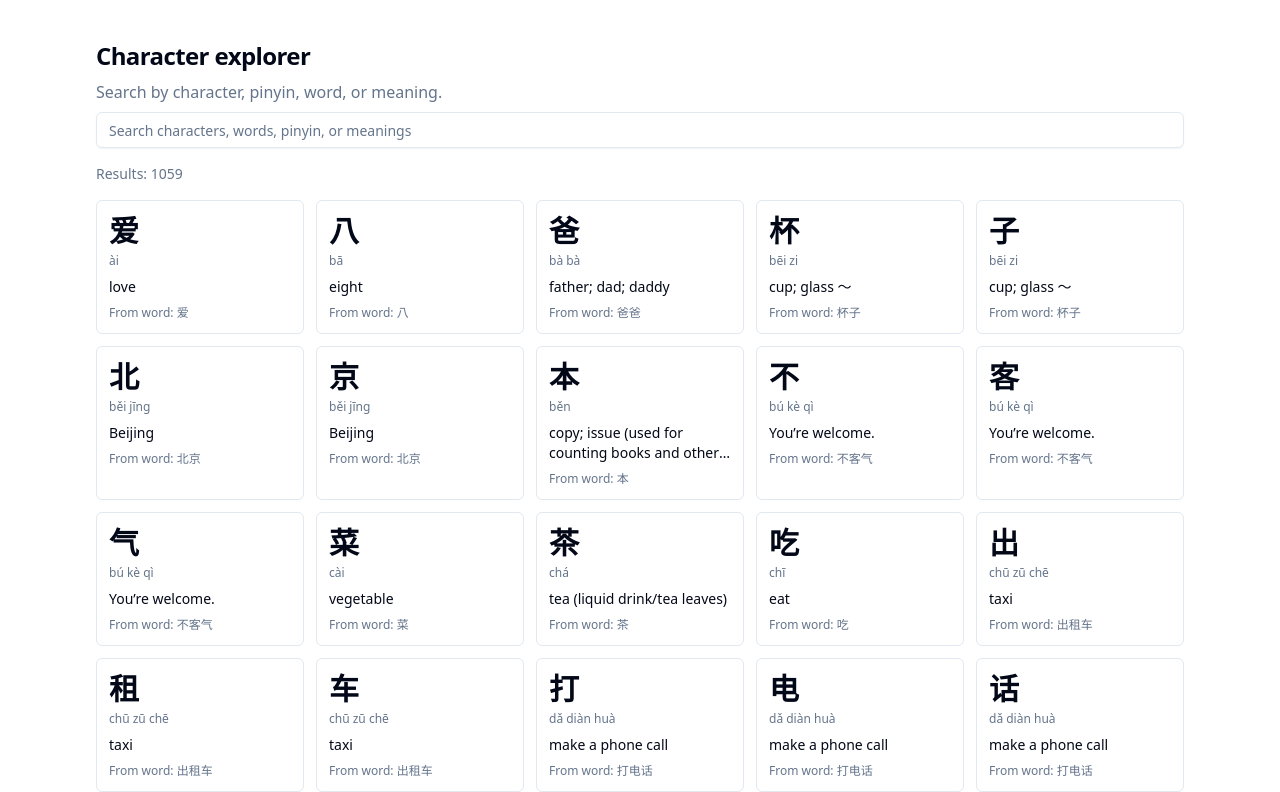
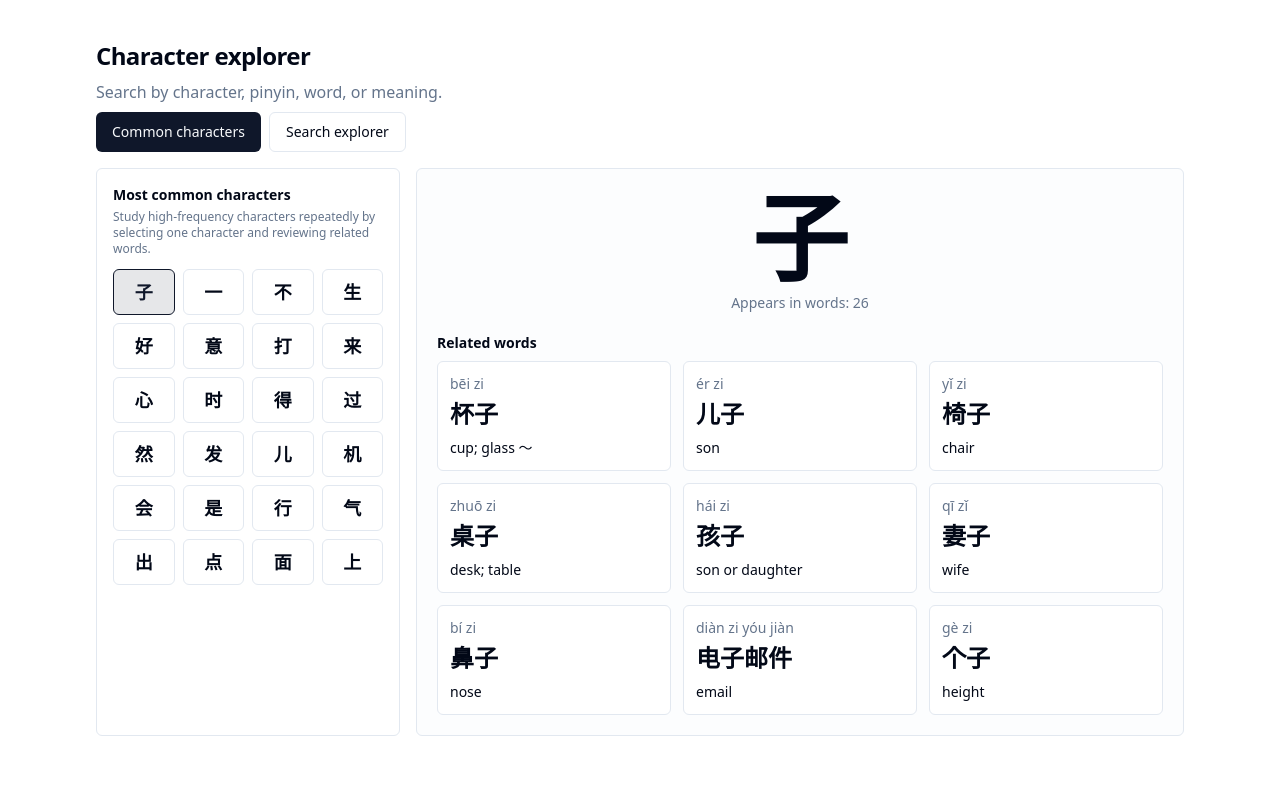
Before and after one commit to karamokoisrael/hsk-index, a Next.js app: page /en in a window 1280 px wide. Shown: the part 752-1544 px from the top of the page. Built offline with nearby package versions, Linux system fonts and the light colour scheme.

Commit message:
refactor: add labels for character map functionality in English and French locales

```diff
--- a/src/app/[locale]/(auth)/dashboard/character-map/page.tsx
+++ b/src/app/[locale]/(auth)/dashboard/character-map/page.tsx
@@ -17,6 +17,12 @@ const CharacterMapPage = () => {
       >
         <CharacterMap
           labels={{
+            viewCommon: t('view_common'),
+            viewExplorer: t('view_explorer'),
+            commonCharacters: t('common_characters'),
+            commonHint: t('common_hint'),
+            appearsInWords: t('appears_in_words'),
+            relatedWords: t('related_words'),
             searchPlaceholder: t('search_placeholder'),
             results: t('results'),
             empty: t('empty'),
--- a/src/app/[locale]/(unauth)/page.tsx
+++ b/src/app/[locale]/(unauth)/page.tsx
@@ -74,6 +74,12 @@ const IndexPage = async (props: { params: { locale: string } }) => {
           <div className="mt-4">
             <CharacterMap
               labels={{
+                viewCommon: characterMapT('view_common'),
+                viewExplorer: characterMapT('view_explorer'),
+                commonCharacters: characterMapT('common_characters'),
+                commonHint: characterMapT('common_hint'),
+                appearsInWords: characterMapT('appears_in_words'),
+                relatedWords: characterMapT('related_words'),
                 searchPlaceholder: characterMapT('search_placeholder'),
                 results: characterMapT('results'),
                 empty: characterMapT('empty'),
--- a/src/features/character-map/CharacterMap.tsx
+++ b/src/features/character-map/CharacterMap.tsx
@@ -1,21 +1,68 @@
 'use client';
 
-import { useState } from 'react';
+import { useMemo, useState } from 'react';
 
+import { Button } from '@/components/ui/button';
 import { Input } from '@/components/ui/input';
-import { getCharacterMapItems } from '@/data/hskWords';
+import { getCharacterMapItems, getPrimaryMeaning, hskWords } from '@/data/hskWords';
 
 const characterMapItems = getCharacterMapItems();
+const chineseCharRegex = /[\u4E00-\u9FFF]/;
+
+const commonCharacterEntries = (() => {
+  const map = new Map<string, { count: number; words: typeof hskWords }>();
+
+  for (const word of hskWords) {
+    const seenCharacters = new Set<string>();
+
+    for (const character of word.word) {
+      if (!chineseCharRegex.test(character) || seenCharacters.has(character)) {
+        continue;
+      }
+
+      seenCharacters.add(character);
+
+      const existing = map.get(character);
+      if (existing) {
+        existing.count += 1;
+        existing.words.push(word);
+      } else {
+        map.set(character, {
+          count: 1,
+          words: [word],
+        });
+      }
+    }
+  }
+
+  return [...map.entries()]
+    .map(([character, data]) => ({
+      character,
+      count: data.count,
+      words: data.words,
+    }))
+    .sort((a, b) => b.count - a.count);
+})();
+
+const topCommonCharacterEntries = commonCharacterEntries.slice(0, 24);
 
 export const CharacterMap = (props: {
   labels: {
+    viewCommon: string;
+    viewExplorer: string;
+    commonCharacters: string;
+    commonHint: string;
+    appearsInWords: string;
+    relatedWords: string;
     searchPlaceholder: string;
     results: string;
     empty: string;
     basedOnWord: string;
   };
 }) => {
+  const [view, setView] = useState<'common' | 'explorer'>('common');
   const [query, setQuery] = useState('');
+  const [selectedCharacter, setSelectedCharacter] = useState(topCommonCharacterEntries[0]?.character || '');
 
   const normalizedQuery = query.trim().toLowerCase();
 
@@ -28,8 +75,97 @@ export const CharacterMap = (props: {
     ))
     : characterMapItems;
 
+  const selectedCommonCharacter = useMemo(
+    () => topCommonCharacterEntries.find(item => item.character === selectedCharacter) || topCommonCharacterEntries[0],
+    [selectedCharacter],
+  );
+
+  const relatedWords = useMemo(() => {
+    if (!selectedCommonCharacter) {
+      return [];
+    }
+
+    const byWord = new Map<string, (typeof hskWords)[number]>();
+
+    for (const word of selectedCommonCharacter.words) {
+      if (!byWord.has(word.word)) {
+        byWord.set(word.word, word);
+      }
+    }
+
+    return [...byWord.values()].slice(0, 9);
+  }, [selectedCommonCharacter]);
+
   return (
     <div className="space-y-4">
+      <div className="flex flex-wrap gap-2">
+        <Button type="button" variant={view === 'common' ? 'default' : 'outline'} onClick={() => setView('common')}>
+          {props.labels.viewCommon}
+        </Button>
+
+        <Button type="button" variant={view === 'explorer' ? 'default' : 'outline'} onClick={() => setView('explorer')}>
+          {props.labels.viewExplorer}
+        </Button>
+      </div>
+
+      {view === 'common' && (
+        <div className="grid gap-4 lg:grid-cols-[19rem_1fr]">
+          <aside className="space-y-3 rounded-md border bg-background p-4">
+            <div>
+              <div className="text-sm font-semibold">{props.labels.commonCharacters}</div>
+              <p className="mt-1 text-xs text-muted-foreground">{props.labels.commonHint}</p>
+            </div>
+
+            <div className="grid grid-cols-6 gap-2 lg:grid-cols-4">
+              {topCommonCharacterEntries.map(item => (
+                <button
+                  key={item.character}
+                  type="button"
+                  onClick={() => setSelectedCharacter(item.character)}
+                  className={`rounded-md border px-2 py-2 text-center text-lg font-semibold transition hover:border-primary ${selectedCommonCharacter?.character === item.character ? 'border-primary bg-primary/10 text-primary' : 'bg-background'}`}
+                >
+                  {item.character}
+                </button>
+              ))}
+            </div>
+          </aside>
+
+          <section className="rounded-md border bg-muted/20 p-4 sm:p-5">
+            {!selectedCommonCharacter && (
+              <div className="rounded-md border p-4 text-sm text-muted-foreground">
+                {props.labels.empty}
+              </div>
+            )}
+
+            {selectedCommonCharacter && (
+              <>
+                <div className="text-center">
+                  <div className="text-7xl font-bold leading-none sm:text-8xl">{selectedCommonCharacter.character}</div>
+                  <div className="mt-2 text-sm text-muted-foreground">
+                    {props.labels.appearsInWords}: {selectedCommonCharacter.count}
+                  </div>
+                </div>
+
+                <div className="mt-5 space-y-2">
+                  <div className="text-sm font-semibold">{props.labels.relatedWords}</div>
+                  <div className="grid gap-3 sm:grid-cols-2 xl:grid-cols-3">
+                    {relatedWords.map(word => (
+                      <article key={word.id} className="rounded-md border bg-background p-3">
+                        <div className="text-sm text-muted-foreground">{word.pinyin}</div>
+                        <div className="mt-1 text-2xl font-semibold">{word.word}</div>
+                        <div className="mt-2 text-sm">{getPrimaryMeaning(word)}</div>
+                      </article>
+                    ))}
+                  </div>
+                </div>
+              </>
+            )}
+          </section>
+        </div>
+      )}
+
+      {view === 'explorer' && (
+        <>
           <Input
             value={query}
             onChange={event => setQuery(event.target.value)}
@@ -60,6 +196,8 @@ export const CharacterMap = (props: {
               ))}
             </div>
           )}
+        </>
+      )}
     </div>
   );
 };
--- a/src/locales/en.json
+++ b/src/locales/en.json
@@ -137,6 +137,12 @@
     "title_bar_description": "Browse and search common characters",
     "section_title": "Character explorer",
     "section_description": "Search by character, pinyin, word, or meaning.",
+    "view_common": "Common characters",
+    "view_explorer": "Search explorer",
+    "common_characters": "Most common characters",
+    "common_hint": "Study high-frequency characters repeatedly by selecting one character and reviewing related words.",
+    "appears_in_words": "Appears in words",
+    "related_words": "Related words",
     "search_placeholder": "Search characters, words, pinyin, or meanings",
     "results": "Results",
     "empty": "No character matched your search.",
--- a/src/locales/fr.json
+++ b/src/locales/fr.json
@@ -137,6 +137,12 @@
     "title_bar_description": "Parcourez et recherchez les caractères fréquents",
     "section_title": "Explorateur de caractères",
     "section_description": "Recherchez par caractère, pinyin, mot ou sens.",
+    "view_common": "Caractères fréquents",
+    "view_explorer": "Explorateur de recherche",
+    "common_characters": "Caractères les plus fréquents",
+    "common_hint": "Révisez les caractères à haute fréquence en répétition en sélectionnant un caractère puis ses mots associés.",
+    "appears_in_words": "Présent dans des mots",
+    "related_words": "Mots associés",
     "search_placeholder": "Rechercher des caractères, mots, pinyin ou sens",
     "results": "Résultats",
     "empty": "Aucun caractère ne correspond à votre recherche.",
```
Lines whose indentation alone changed are shown as unchanged.
